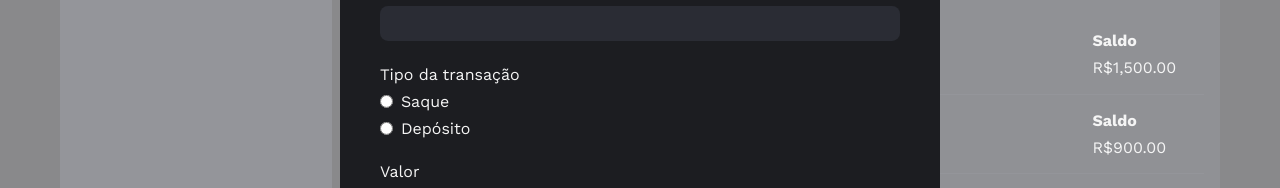
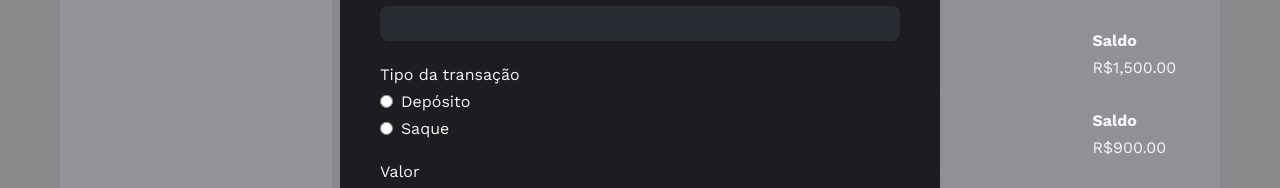
Before and after one commit to antonio-evaldo/4457-angular-19-curso-3-projeto, an Angular app: page / in a window 1280 px wide. Both pictures are taken after a click on the button "Adicionar transação". Shown: the part 487-675 px from the top of the page. Built offline with nearby package versions, Linux system fonts and the light colour scheme.

Commit message:
Vídeo 5.1: Dinamizando o formulário de nova transação

```diff
--- a/src/app/area-financeira/transacoes/botao-nova-transacao/botao-nova-transacao.component.html
+++ b/src/app/area-financeira/transacoes/botao-nova-transacao/botao-nova-transacao.component.html
@@ -9,40 +9,37 @@
     <h2 class="text-xl">Adicionar transação</h2>
   </ng-container>
 
-  <form class="form text-md">
+  <form class="form text-md" (ngSubmit)="aoSubmeter()" ngNativeValidate>
     <label class="label-grupo">
       Nome da transação
-      <input class="input" type="text" name="nome-transacao" required>
+      <input [(ngModel)]="novaTransacaoForm.nome" class="input" type="text" name="nome-transacao">
     </label>
 
     <fieldset class="grupo-tipo-transacao" required>
       <legend class="legend">Tipo da transação</legend>
 
-      <label class="label-grupo-radio">
-        <input type="radio" name="tipo-transacao" required>
-        Saque
-      </label>
-
-      <label class="label-grupo-radio">
-        <input type="radio" name="tipo-transacao" required>
-        Depósito
-      </label>
+      @for (tipo of tiposTransacao | keyvalue; track tipo.key) {
+        <label class="label-grupo-radio">
+          <input [(ngModel)]="novaTransacaoForm.tipo" [value]="tipo.value" type="radio" name="tipo-transacao" required>
+          {{ tipo.value }}
+        </label>
+      }
     </fieldset>
 
     <label class="label-grupo">
       Valor
-      <input class="input" type="number" name="valor-transacao" min="0.01" step="0.01" placeholder="R$ 500,00" required>
+      <input [(ngModel)]="novaTransacaoForm.valor" class="input" type="number" name="valor-transacao" min="0.01" step="0.01" placeholder="R$ 500,00" required>
     </label>
 
     <label class="label-grupo">
       Data da transação
-      <input class="input" type="date" name="data-transacao" required>
+      <input [(ngModel)]="novaTransacaoForm.data" class="input" type="date" name="data-transacao" required>
     </label>
 
     <label class="label-grupo">
       Conta Bancária
 
-      <select name="conta-transacao" class="input select-conta-transacao" required>
+      <select [(ngModel)]="novaTransacaoForm.conta" name="conta-transacao" class="input select-conta-transacao" required>
         <option value="" selected disabled>Selecione a conta</option>
 
         <option value="Anybank">Anybank</option>
--- a/src/app/area-financeira/transacoes/botao-nova-transacao/botao-nova-transacao.component.ts
+++ b/src/app/area-financeira/transacoes/botao-nova-transacao/botao-nova-transacao.component.ts
@@ -1,17 +1,34 @@
-import { Component, input, signal } from '@angular/core';
+import { Component, signal } from '@angular/core';
 import { BotaoComponent } from "../../../compartilhados/botao/botao.component";
 import { ModalComponent } from "../../../compartilhados/modal/modal.component";
+import { FormsModule } from "@angular/forms"
+import { KeyValuePipe } from '@angular/common';
+import { TipoTransacao } from '../../compartilhados/transacao.model';
 
 @Component({
   selector: 'app-botao-nova-transacao',
-  imports: [BotaoComponent, ModalComponent],
+  imports: [BotaoComponent, ModalComponent, FormsModule, KeyValuePipe],
   templateUrl: './botao-nova-transacao.component.html',
   styleUrl: './botao-nova-transacao.component.css'
 })
 export class BotaoNovaTransacaoComponent {
   modalAberto = signal(false);
 
+  novaTransacaoForm = {
+    nome: '',
+    tipo: '',
+    valor: '',
+    data: '',
+    conta: ''
+  };
+
+  tiposTransacao = TipoTransacao;
+
   abrirModal() {
     this.modalAberto.set(true);
   }
+
+  aoSubmeter() {
+    console.log(this.novaTransacaoForm);
+  }
 }
```
